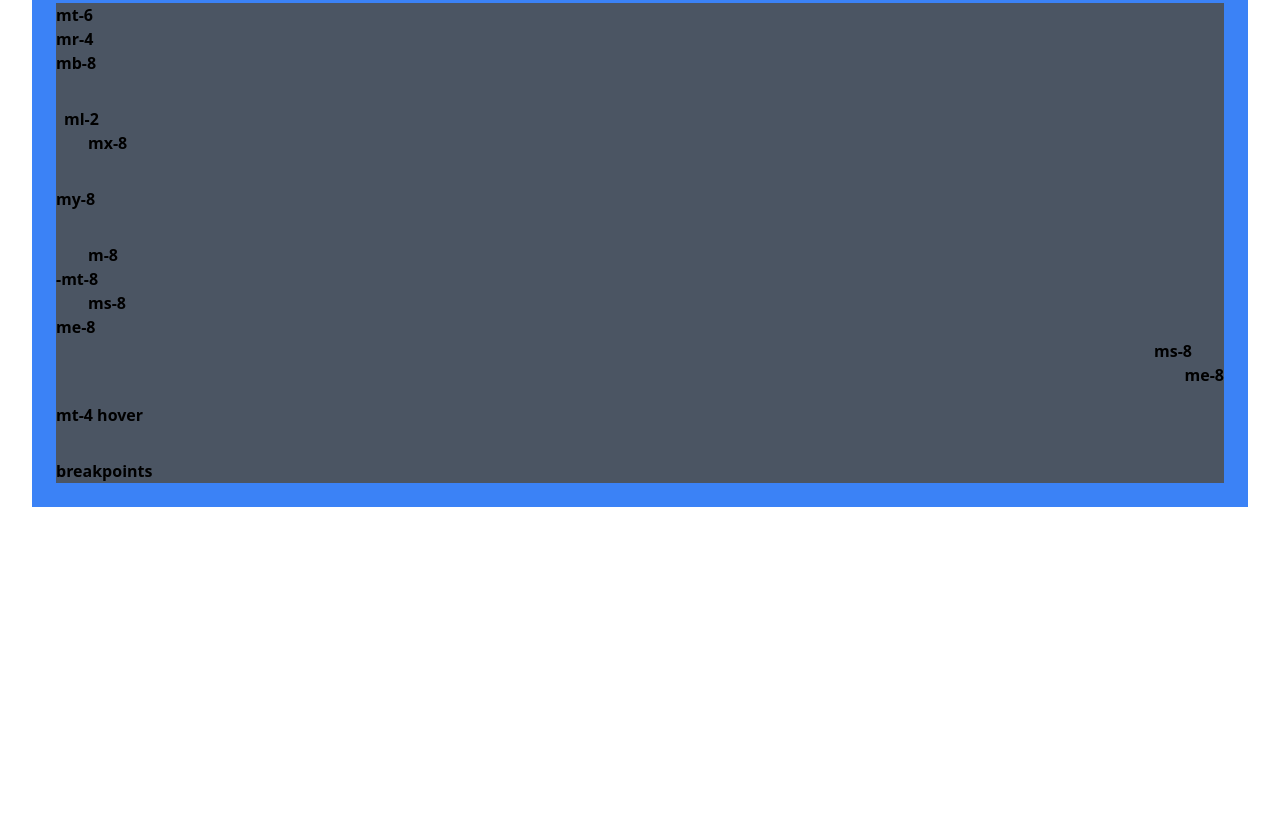
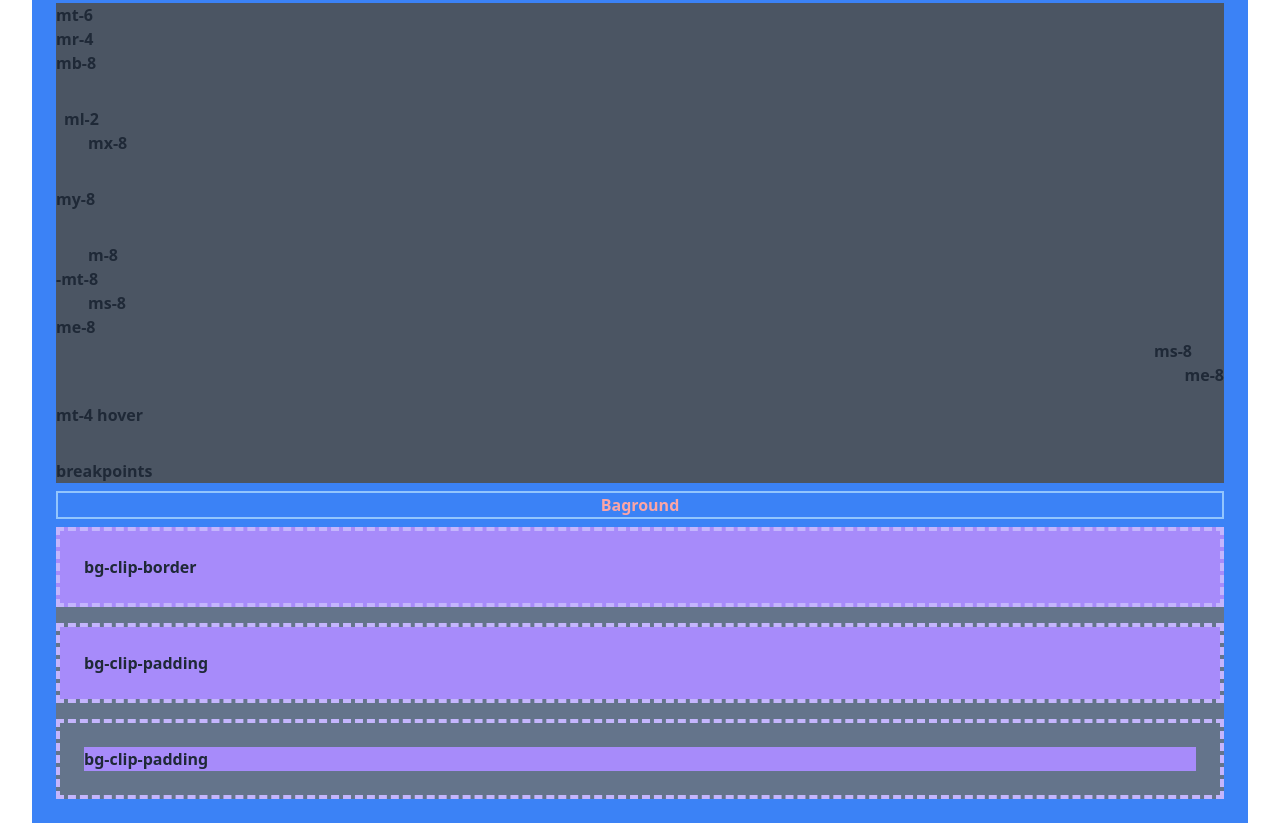
Before and after one commit to Ahmadidhofi55/Tailwindcss-Learn, a website: page public/index.html in a window 1280 px wide. Shown: the part 321-1144 px from the top of the page. Before the commit the page ends 828 px from the top, so only its background shows below. Drawn offline with Linux system fonts and the light colour scheme.

Commit message:
update fixed

```diff
--- a/package.json
+++ b/package.json
@@ -90,7 +90,7 @@
   },
   "scripts": {
     "test": "echo \"Error: no test specified\" && exit 1",
-    "dev" : "npx tailwindcss -i ./src/input.css -o ./dist/output.css --watch"
+    "dev": "npx tailwindcss -i ./src/input.css -o ./dist/output.css --watch"
   },
   "keywords": [],
   "author": "",
--- a/public/index.html
+++ b/public/index.html
@@ -23,7 +23,7 @@
       </script>
 </head>
 <body>
-     <h1 class="text-center font-mono hover:bg-blue-600 cursor-pointer text-cyan-400 font-semibold m-4 p-4  border-2 border-indigo-500">Belajar Tailwind Css</h1>
+     <h1 class=" transition shadow-sm text-center font-mono hover:bg-blue-600 cursor-pointer text-cyan-400 font-semibold m-4 p-4  border-2 border-indigo-500">Belajar Tailwind Css</h1>
      <!--Bab Spacing-->
      <section>
       <h2 class="text-center font-bold border-2 bg-cyan-700 border-indigo-800 text-amber-300  hover:bg-red-500 cursor-text">Spacing</h2>
@@ -71,6 +71,14 @@
             </div>
           </section>
          </div>
+         <div>
+          <h2 class="text-center border-2 border-blue-300 m-2 text-red-300">Baground</h2>
+          <section id="baground" class="bg-slate-500 m-2 h-auto">
+            <div class="bg-clip-border mb-4 p-6 bg-violet-400 border-4 border-violet-300 border-dashed">bg-clip-border</div>
+            <div class="bg-clip-padding mb-4 p-6 bg-violet-400 border-4 border-violet-300 border-dashed">bg-clip-padding</div>
+            <div class="bg-clip-content p-6 bg-violet-400 border-4 border-violet-300 border-dashed">bg-clip-padding</div>
+          </section>
+         </div>
       </div>
      </section>
 </body>
--- a/tailwind.config.js
+++ b/tailwind.config.js
@@ -4,5 +4,5 @@ module.exports = {
   theme: {
     extend: {},
   },
-  plugins: [],
+  plugins: [require("daisyui")],
 }
```
Also changed, not shown: dist/output.css, public/tes.html (added), 1 other file.
